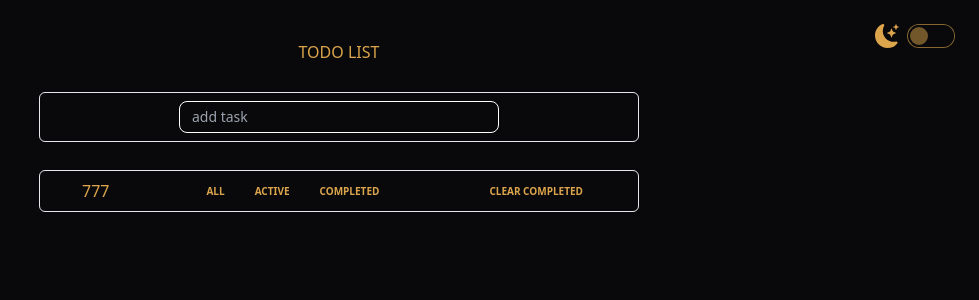
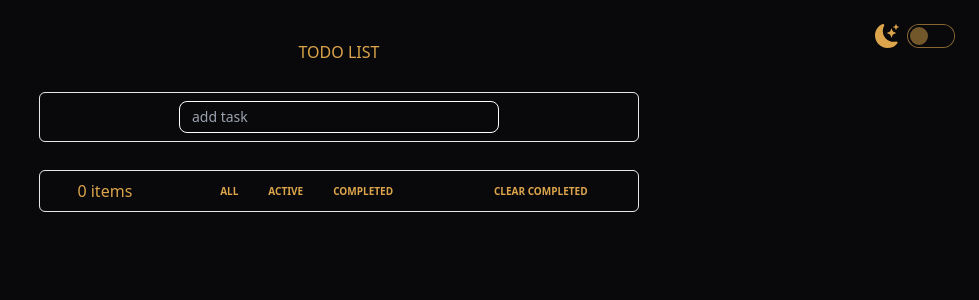
Before and after one commit to AnderyDov/ToDo_Test, a React app: page / in a window 1280 px wide. Shown: the top 300 px of the page, without its empty margins (301-1280 px from the left). Built offline with nearby package versions, Linux system fonts and the light colour scheme.

Commit message:
Add show count items

```diff
--- /dev/null
+++ b/src/components/ButtonsPanel.js
@@ -0,0 +1,43 @@
+import React from "react";
+import { useSelector } from "react-redux";
+
+export default function ButtonsPanel() {
+  const len = useSelector((state) => state.app.list).length;
+
+  let out = (
+    <div className="flex justify-around my-1">
+      <div className="flex items-center">{len} items</div>
+      <div className="flex space-x-1">
+        <button
+          type="radio"
+          name="options"
+          data-title="all"
+          className="btn btn-ghost btn-sm text-[10px]"
+        >
+          All
+        </button>
+        <button
+          type="radio"
+          name="options"
+          data-title="active"
+          className="btn btn-ghost btn-sm text-[10px]"
+        >
+          Active
+        </button>
+        <button
+          type="radio"
+          name="options"
+          data-title="completed"
+          className="btn btn-ghost btn-sm text-[10px]"
+        >
+          Completed
+        </button>
+      </div>
+      <button className="btn btn-ghost btn-sm text-[10px]">
+        Clear completed
+      </button>
+    </div>
+  );
+
+  return out;
+}
--- a/src/components/List.js
+++ b/src/components/List.js
@@ -2,6 +2,7 @@ import React from "react";
 import { useSelector, useDispatch } from "react-redux";
 import SvgComponent from "../components/SvgComponent";
 import { delTask, changeTask } from "../store/appSlice";
+import ButtonsPanel from "./ButtonsPanel";
 
 export function List() {
   const dispatch = useDispatch();
@@ -60,45 +61,10 @@ export function List() {
     );
   });
 
-  let panel = (
-    <div className="flex justify-around my-1">
-      <div className="flex items-center">777</div>
-      <div className="flex space-x-1">
-        <button
-          type="radio"
-          name="options"
-          data-title="all"
-          className="btn btn-ghost btn-sm text-[10px]"
-        >
-          All
-        </button>
-        <button
-          type="radio"
-          name="options"
-          data-title="active"
-          className="btn btn-ghost btn-sm text-[10px]"
-        >
-          Active
-        </button>
-        <button
-          type="radio"
-          name="options"
-          data-title="completed"
-          className="btn btn-ghost btn-sm text-[10px]"
-        >
-          Completed
-        </button>
-      </div>
-      <button className="btn btn-ghost btn-sm text-[10px]">
-        Clear completed
-      </button>
-    </div>
-  );
-
   let out = (
     <div className="w-6/12 min-w-[500px]  mt-7 border rounded-md">
       <ol>{showList}</ol>
-      {panel}
+      <ButtonsPanel />
     </div>
   );
 
```
